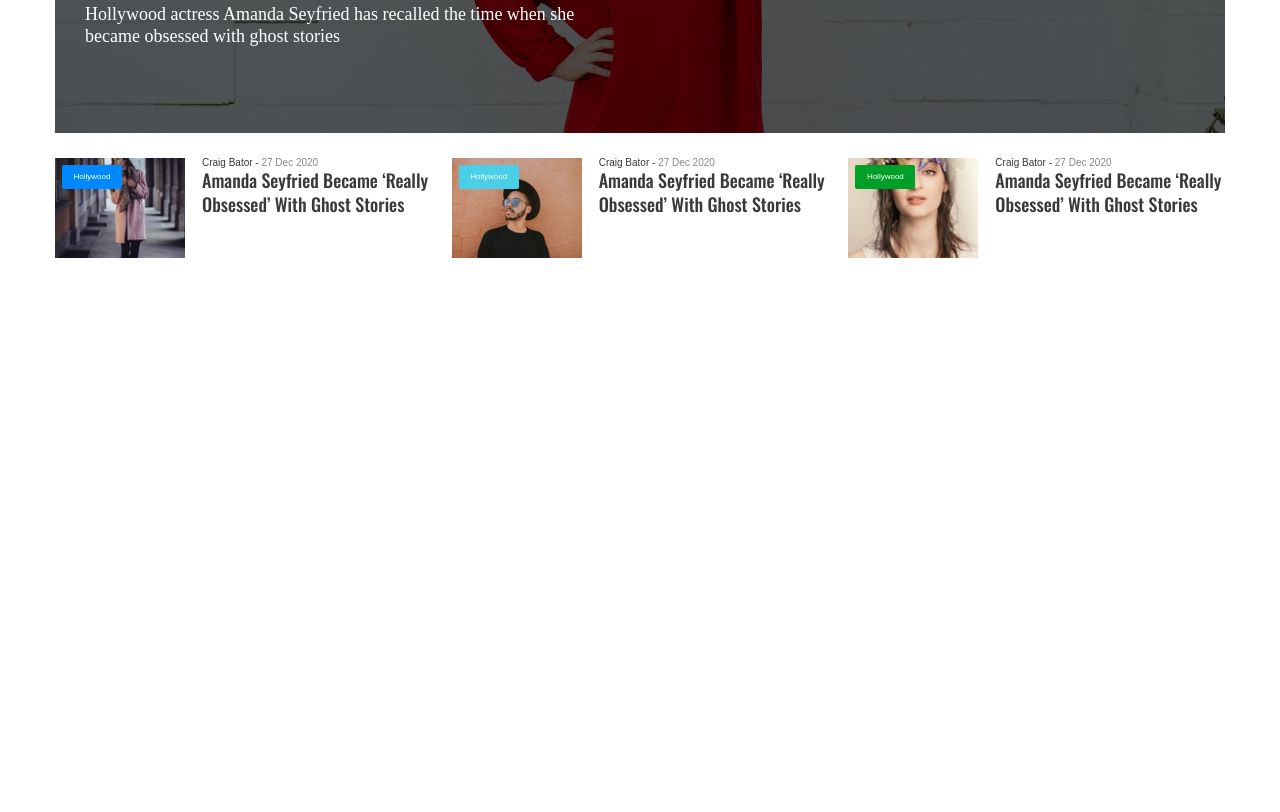
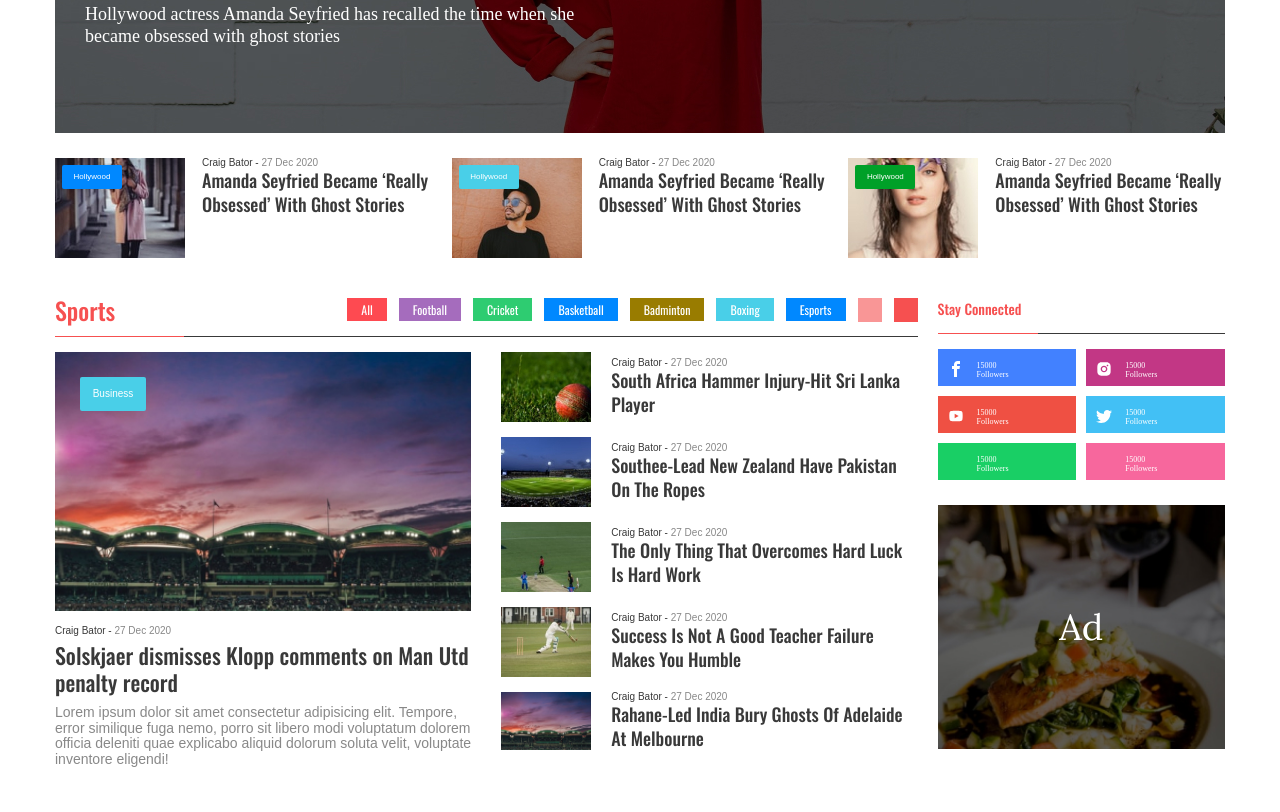
Before and after one commit to Subx1s0o/practice-grid-01, a website built with Vite: page src/index.html in a window 1280 px wide. Shown: the part 1870-2682 px from the top of the page. Before the commit the page ends 2168 px from the top, so only its background shows below. Built offline with nearby package versions, Linux system fonts and the light colour scheme; no server answers; a web font is replaced by a local one.

Commit message:
add sports section

```diff
--- a/src/css/news-section.css
+++ b/src/css/news-section.css
@@ -52,7 +52,8 @@
 }
 
 .news-tags li a {
-  padding: 5.7px 14px;
+  padding: 2.7px 14px;
+  height: 24px;
 }
 
 .news-tags li:nth-child(1) a {
@@ -85,8 +86,6 @@
   display: flex;
   align-items: center;
   gap: 4px;
-  padding-top: 2px;
-  padding-bottom: 3px;
 }
 
 .news-cards {
@@ -104,9 +103,8 @@
   position: relative;
   padding: 25px;
   background: url(../img/news-1desk.jpg) lightgray 50% / cover no-repeat;
-  height: 0; /* Висота 0, щоб встановити відсоткове значення */
-  padding-top: 56.25%; /* Висота відноситься до ширини, 16:9 відношення сторін */
-  /* Приклад пропорційності 16:9: (9 / 16) * 100 = 56.25% */
+  height: 0;
+  padding-top: 56.25%;
 }
 
 .news-tag {
--- /dev/null
+++ b/src/css/sports-section.css
@@ -0,0 +1,159 @@
+.arrow-btn1 {
+  display: block;
+  transform: ScaleX(-1);
+  background: rgba(246, 80, 80, 0.6);
+  border: none;
+  height: 24px;
+}
+
+.arrow-btn2 {
+  display: block;
+  background: #f65050;
+  border: none;
+  height: 24px;
+}
+
+.main-card-sports {
+  position: relative;
+  padding: 25px;
+  background: url(../img/sports-6.jpg) lightgray 50% / cover no-repeat;
+  height: 0;
+  padding-top: 56.25%;
+}
+
+.sports-header {
+  position: relative;
+}
+
+.sports-header::before {
+  content: '';
+  position: absolute;
+  background-color: #f65050;
+  width: 35%;
+  height: 1px;
+  bottom: -15px;
+}
+
+.sports-header::after {
+  content: '';
+  position: absolute;
+  background-color: #393939;
+  width: 65%;
+  height: 1px;
+  bottom: -15px;
+  right: 0;
+}
+
+.sports-header h2 {
+  font-family: 'Oswald', sans-serif;
+  color: #f65050;
+  font-size: 14px;
+  font-style: normal;
+  font-weight: 500;
+  line-height: normal;
+}
+
+.soc-side-ad {
+  margin-top: 30px;
+}
+
+.soc-side-ad ul {
+  gap: 10px;
+  display: grid;
+  grid-template-columns: repeat(2, 1fr);
+  grid-template-rows: repeat(3, 1fr);
+}
+
+.soc-side-ad ul li {
+  padding-top: 12px;
+  padding-left: 10px;
+  padding-bottom: 7px;
+  display: flex;
+  gap: 13px;
+  fill: #fff;
+}
+
+.soc-side-ad ul li p {
+  color: #fff;
+  font-family: 'Sofia Sans';
+  font-size: 8px;
+  font-style: normal;
+  font-weight: 500;
+  line-height: normal;
+  max-width: 33px;
+}
+
+.soc-side-ad ul li:nth-child(1) {
+  background: #4281ff;
+}
+
+.soc-side-ad ul li:nth-child(2) {
+  background: #c23785;
+}
+
+.soc-side-ad ul li:nth-child(3) {
+  background: #ef5043;
+}
+
+.soc-side-ad ul li:nth-child(4) {
+  background: #42c0f5;
+}
+
+.soc-side-ad ul li:nth-child(5) {
+  background: #19cf65;
+}
+
+.soc-side-ad ul li:nth-child(6) {
+  background: #f7679d;
+}
+
+.ad {
+  margin-top: 25px;
+  position: relative;
+  padding: 122px 122px;
+  background: url(../img/ad.jpg) lightgray 50% / cover no-repeat;
+}
+
+.ad p {
+  position: absolute;
+  color: #fff;
+  font-family: Lora;
+  font-size: 36px;
+  font-style: normal;
+  font-weight: 400;
+  line-height: normal;
+  left: 50%;
+  top: 50%;
+  transform: translate(-50%, -50%);
+}
+
+@media (max-width: 650px) {
+  .sports-section {
+    display: grid;
+    grid-template-columns: 1fr 1fr;
+    gap: 15px;
+  }
+
+  .ad {
+    grid-column: 1 / 2;
+    grid-row: 1 / 2;
+  }
+  .soc-side-ad {
+    grid-column: 2 / 3;
+    grid-row: 1 / 2;
+  }
+}
+
+@media (max-width: 480px) {
+  .sports-section {
+    grid-template-columns: 1fr;
+  }
+  .ad {
+    grid-column: 1 / 2;
+    grid-row: 1 / 2;
+  }
+  .soc-side-ad {
+    grid-column: 1 / 2;
+    grid-row: 2 / 3;
+  }
+}
--- a/src/css/styles.css
+++ b/src/css/styles.css
@@ -11,7 +11,7 @@
 @import url('./articles-section.css');
 @import url('./news-section.css');
 @import url('./entertainment-section.css');
-
+@import url('./sports-section.css');
 :root {
   font-family: Sofia Sans, Poppins, Lora, Oswald, sans-serif;
   font-size: 16px;
--- a/src/index.html
+++ b/src/index.html
@@ -33,6 +33,7 @@
       <load src="partials/articles-section.html" />
       <load src="partials/news-section.html" />
       <load src="partials/entertainment-section.html" />
+      <load src="partials/sport-section.html" />
     </main>
     <footer></footer>
   </body>
--- /dev/null
+++ b/src/partials/sport-section.html
@@ -0,0 +1,165 @@
+<section class="news-section">
+  <div class="container">
+    <div class="news-left-content">
+      <div class="news-header">
+        <h2>Sports</h2>
+        <nav>
+          <ul class="news-tags">
+            <li><a href="">All</a></li>
+            <li><a href="">Football</a></li>
+            <li><a href="">Cricket</a></li>
+            <li><a href="">Basketball</a></li>
+            <li><a href="">Badminton </a></li>
+            <li><a href="">Boxing</a></li>
+            <li><a href="">Esports</a></li>
+            <li>
+              <button class="arrow-btn1" href="">
+                <svg width="24" height="24">
+                  <use href="img/icons.svg#icon-right"></use>
+                </svg>
+              </button>
+            </li>
+            <li>
+              <button class="arrow-btn2" href="">
+                <svg width="24" height="24">
+                  <use href="img/icons.svg#icon-right"></use>
+                </svg>
+              </button>
+            </li>
+          </ul>
+        </nav>
+      </div>
+      <div class="news-cards">
+        <ul class="news-cards-ul">
+          <li>
+            <a href="">
+              <div class="main-card-sports">
+                <div class="news-tag light-blue"><p>Business</p></div>
+              </div>
+
+              <p class="tag-news news-tag-main">
+                Craig Bator - <span>27 Dec 2020</span>
+              </p>
+              <h3 class="news-main">
+                Solskjaer dismisses Klopp comments on Man Utd penalty record
+              </h3>
+              <p class="lorem">
+                Lorem ipsum dolor sit amet consectetur adipisicing elit.
+                Tempore, error similique fuga nemo, porro sit libero modi
+                voluptatum dolorem officia deleniti quae explicabo aliquid
+                dolorum soluta velit, voluptate inventore eligendi!
+              </p>
+            </a>
+          </li>
+          <li>
+            <a class="a-news" href="">
+              <img src="img/sports-2.jpg" alt=" new 2" />
+              <div class="news-text">
+                <p class="tag-news">Craig Bator - <span>27 Dec 2020</span></p>
+                <h3 class="truncate">
+                  South Africa hammer injury-hit Sri Lanka Player
+                </h3>
+              </div>
+            </a>
+          </li>
+          <li>
+            <a class="a-news" href="">
+              <img src="img/sports-3.jpg" alt=" new 3" />
+              <div class="news-text">
+                <p class="tag-news">Craig Bator - <span>27 Dec 2020</span></p>
+                <h3 class="truncate">
+                  Southee-lead New Zealand have Pakistan on the ropes
+                </h3>
+              </div>
+            </a>
+          </li>
+          <li>
+            <a class="a-news" href="">
+              <img src="img/sports-4.jpg" alt=" new 4" />
+              <div class="news-text">
+                <p class="tag-news">Craig Bator - <span>27 Dec 2020</span></p>
+                <h3 class="truncate">
+                  The only thing that overcomes hard luck is hard work
+                </h3>
+              </div>
+            </a>
+          </li>
+          <li>
+            <a class="a-news" href="">
+              <img src="img/sports-5.jpg" alt=" new 5" />
+              <div class="news-text">
+                <p class="tag-news">Craig Bator - <span>27 Dec 2020</span></p>
+                <h3 class="truncate">
+                  Success is not a good teacher failure makes you humble
+                </h3>
+              </div>
+            </a>
+          </li>
+          <li>
+            <a class="a-news" href="">
+              <img src="img/sports-6.jpg" alt=" new 6" />
+              <div class="news-text">
+                <p class="tag-news">Craig Bator - <span>27 Dec 2020</span></p>
+                <h3 class="truncate">
+                  Rahane-led India bury ghosts of Adelaide at Melbourne
+                </h3>
+              </div>
+            </a>
+          </li>
+        </ul>
+      </div>
+    </div>
+    <div class="news-right-content">
+      <aside>
+        <div class="sports-header">
+          <h2>Stay Connected</h2>
+        </div>
+        <div class="sports-section">
+          <div class="soc-side-ad">
+            <ul>
+              <li>
+                <svg width="16 " height="16">
+                  <use href="img/icons.svg#icon-facebook"></use>
+                </svg>
+                <p>15000 Followers</p>
+              </li>
+              <li>
+                <svg width="16 " height="16">
+                  <use href="img/icons.svg#icon-inst"></use>
+                </svg>
+                <p>15000 Followers</p>
+              </li>
+              <li>
+                <svg width="16 " height="16">
+                  <use href="img/icons.svg#icon-yt"></use>
+                </svg>
+                <p>15000 Followers</p>
+              </li>
+              <li>
+                <svg width="16 " height="16">
+                  <use href="img/icons.svg#icon-twitter"></use>
+                </svg>
+                <p>15000 Followers</p>
+              </li>
+              <li>
+                <svg width="16 " height="16">
+                  <use href="img/icons.svg#icon-12"></use>
+                </svg>
+                <p>15000 Followers</p>
+              </li>
+              <li>
+                <svg width="16 " height="16">
+                  <use href="img/icons.svg#icon-13"></use>
+                </svg>
+                <p>15000 Followers</p>
+              </li>
+            </ul>
+          </div>
+          <div class="ad">
+            <p>Ad</p>
+          </div>
+        </div>
+      </aside>
+    </div>
+  </div>
+</section>
```
Also changed, not shown: src/img/ad.jpg (added), src/img/icons.svg, src/img/sports-1.jpg (added), src/img/sports-2.jpg (added), src/img/sports-3.jpg (added), src/img/sports-4.jpg (added), src/img/sports-5.jpg (added), src/img/sports-6.jpg (added).
